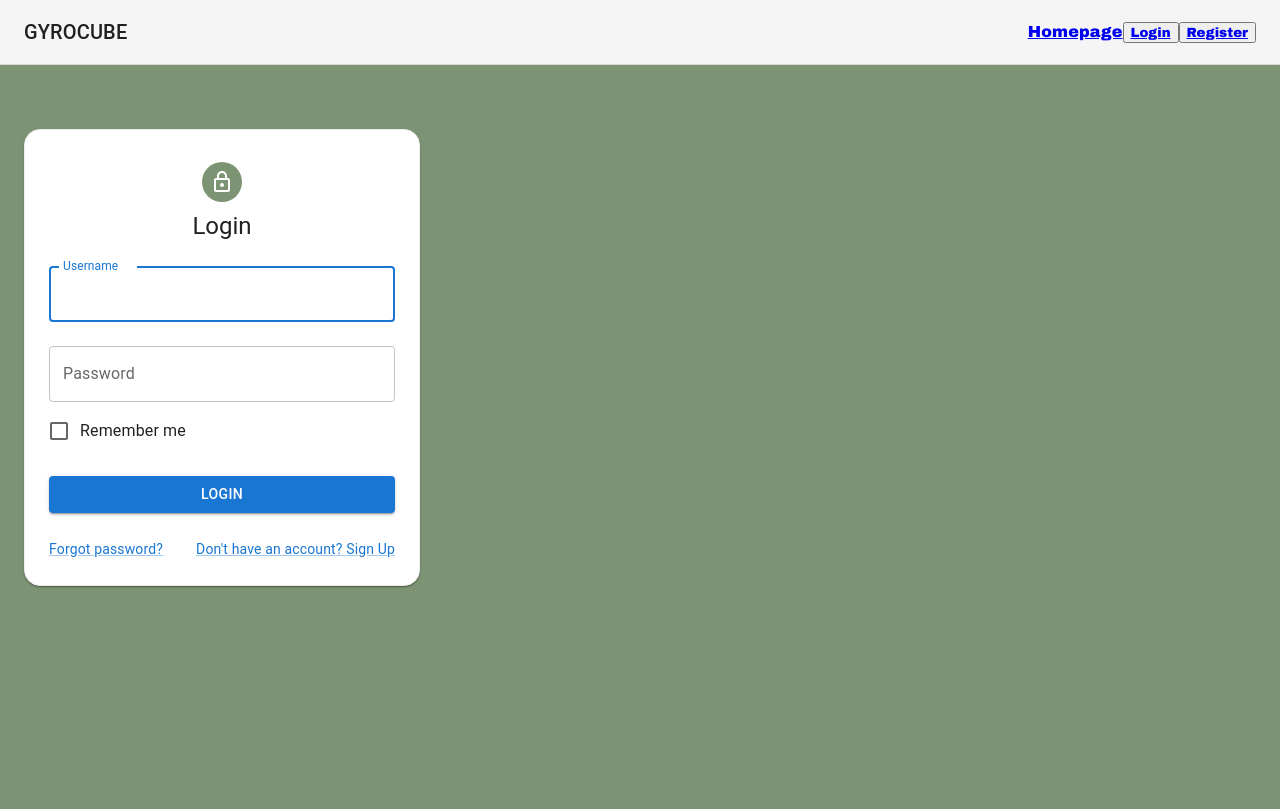
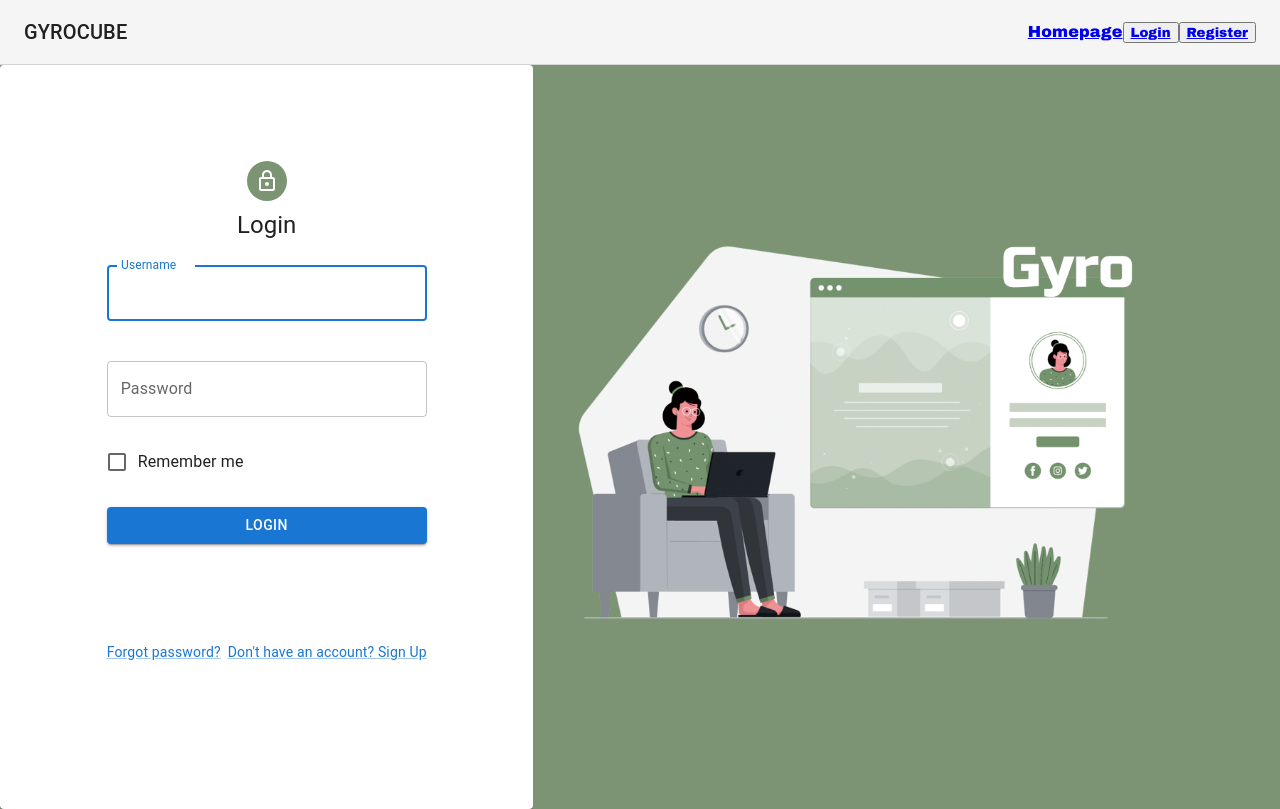
Before and after one commit to LibermanDaniel/stunning-giggle, a React (Create React App) app in the folder client/: page /login in a window 1280 px wide. Built offline with nearby package versions, Linux system fonts and the light colour scheme; no server answers.

Commit message:
login page finalize

```diff
--- a/client/src/pages/Login.jsx
+++ b/client/src/pages/Login.jsx
@@ -15,7 +15,11 @@ import LockOutlinedIcon from '@mui/icons-material/LockOutlined';
 import Typography from '@mui/material/Typography';
 import Container from '@mui/material/Container';
 import { createTheme, ThemeProvider } from '@mui/material/styles';
+import { Paper, Image } from '@mui/material';
 import loginSerivce from '../services/login';
+
+import '../styles/auth.css';
+
 
 const theme = createTheme();
 
@@ -62,11 +66,20 @@ export const Login = () => {
 
   return (
     <ThemeProvider theme={theme}>
-      <CssBaseline />
+
       <Grid
         container
         component='main'
         sx={{ height: { lg: '93vh', md: '92.9vh' } }}
+      >
+        <CssBaseline />
+        <Grid
+          className='logInContainer'
+          item
+          xs={12}
+          sm={8}
+          md={5}
+          component={Paper}
         >
           <Box
             sx={{
@@ -74,31 +87,30 @@ export const Login = () => {
               display: 'flex',
               flexDirection: 'column',
               alignItems: 'center',
+              justifyContent: 'center',
             }}
           >
-          <Container component='main' maxWidth='xs'>
             <Box
               sx={{
                 p: 3,
                 display: 'flex',
                 flexDirection: 'column',
+                justifyContent: 'center',
                 alignItems: 'center',
-                border: 1,
-                borderColor: 'grey.200',
-                boxShadow: 1,
-                borderRadius: '16px',
-                backgroundColor: '#FFFFFF',
+                paddingRight: { lg: '20%' },
+                paddingLeft: { lg: '20%' },
               }}
             >
+
+
+              <Avatar sx={{ m: 1, bgcolor: '#7C9473' }}>
+                <LockOutlinedIcon />
+              </Avatar>
               {
                 <Typography component='body' variant='body'>
                   {errorMessage}
                 </Typography>
               }
-
-              <Avatar sx={{ m: 1, bgcolor: '#7C9473' }}>
-                <LockOutlinedIcon />
-              </Avatar>
               <Typography component='h1' variant='h5'>
                 Login
               </Typography>
@@ -108,6 +120,8 @@ export const Login = () => {
                 noValidate
                 sx={{ mt: 1 }}
               >
+                <Grid container spacing={2}>
+                <Grid item xs={12}>
                 <TextField
                   margin='normal'
                   fullWidth
@@ -118,6 +132,9 @@ export const Login = () => {
                   autoFocus
                   onChange={handleUsernameChange}
                 />
+                 </Grid>
+
+                <Grid item xs={12}>
                 <TextField
                   margin='normal'
                   fullWidth
@@ -128,10 +145,16 @@ export const Login = () => {
                   autoComplete='current-password'
                   onChange={handlePasswordChange}
                 />
+                 </Grid>
+                 <Grid item xs={12}>
                 <FormControlLabel
                   control={<Checkbox value='remember' color='primary' />}
                   label='Remember me'
                 />
+                </Grid>
+
+                </Grid>
+
                 <Button
                   type='submit'
                   fullWidth
@@ -140,13 +163,14 @@ export const Login = () => {
                 >
                   Login
                 </Button>
+
                 <Box
                   component='form'
                   onSubmit={handleLogin}
                   noValidate
-                  sx={{ mt: 1 }}
+                  sx={{ mt: 10 }}
                 >
-                  <Grid container>
+                   <Grid container justifyContent='flex-end'>
                     <Grid item xs>
                       <Link href='forgot-password' variant='body2'>
                         Forgot password?
@@ -161,8 +185,28 @@ export const Login = () => {
                 </Box>
               </Box>
             </Box>
-          </Container>
             </Box>
+        </Grid>
+
+        <Grid
+          item
+          xs={false}
+          sm={4}
+          md={7}
+          sx={{
+            display: 'flex',
+            backgroundColor: '#7C9473',
+            backgroundRepeat: 'no-repeat',
+            backgroundSize: 'cover',
+            backgroundPosition: 'center',
+            justifyContent: 'center',
+            alignItems: 'center',
+          }}
+        >
+          <Grid item sx={{ display: { sx: 'none' } }}>
+            <img src='./user-login.png' alt='gyro-logo' className='logInIllu' />
+          </Grid>
+        </Grid>
       </Grid>
     </ThemeProvider>
   );
--- a/client/src/styles/auth.css
+++ b/client/src/styles/auth.css
@@ -3,6 +3,12 @@
   height: 90%;
   margin: auto;
 }
+.logInIllu {
+  width: 90%;
+  height: 90%;
+  margin: auto;
+}
+
 
 @media (max-width: 899px) {
   .signUpContainer {
@@ -12,4 +18,11 @@
   .signUpIllu {
     display: none;
   }
+  .logInContainer{
+    border: 0px !important;
+    box-shadow: none !important;
+  }
+  .logInIllu {
+    display: none;
+  }
 }
```
Also changed, not shown: client/public/sign-up.png. Lines whose indentation alone changed are shown as unchanged.
